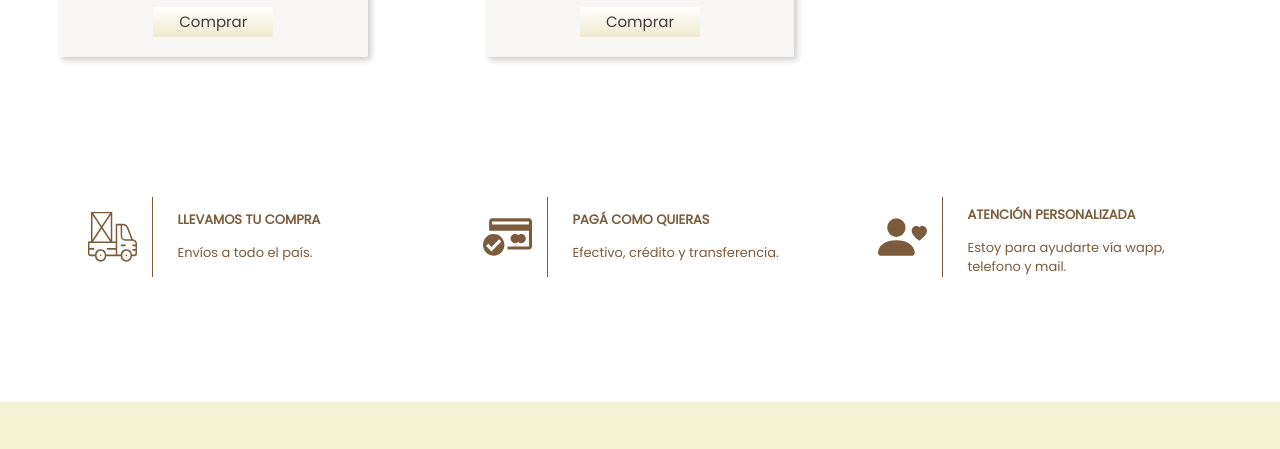
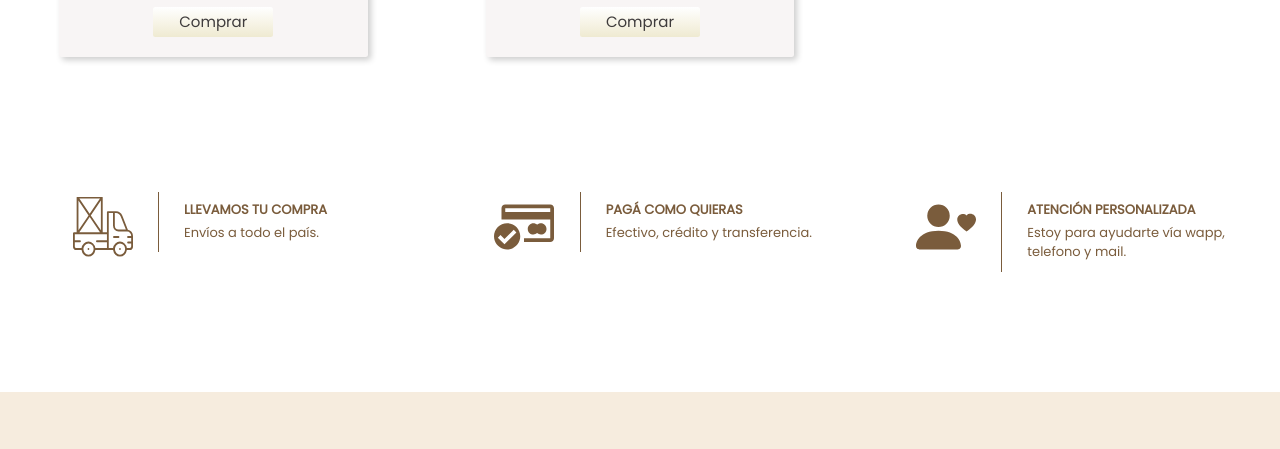
Before and after one commit to GiSonez/PROYECTO.RE_SONEZ, a website: page pages/tienda.html in a window 1280 px wide. Shown: the part 1785-2234 px from the top of the page. Drawn offline with nearby package versions, Linux system fonts and the light colour scheme.

Commit message:
cambios en estilos

```diff
--- a/pages/tienda.html
+++ b/pages/tienda.html
@@ -170,15 +170,15 @@
 
 <!-- Inicio aside-->
 	<aside class="container-fluid aside_tienda">
-		<div class="row">
+		<div class="row w-100 mx-auto">
 
-			<div class="card d-block mx-auto col-10 col-md-4 aside_tienda__card">
-				<div class="row w-100 mx-auto ">
-				   <div class="col-3">
+			<div class="card d-block mx-auto col-12 col-sm-7 col-md-4 aside_tienda__card">
+				<div class="row w-100 mx-auto">
+				   <div class="col-4">
 				     <img src="../img/tienda/truck.svg" alt="Ícono del camión de envíos">
 					</div>
-				 	<div class="col-9">
-				      <div class="card-body pt-4">
+				 	<div class="col-8">
+				      <div class="card-body aside_tienda__text">
 				        <h2 class="card-title">LLEVAMOS TU COMPRA</h2>
 				        <p class="card-text">Envíos a todo el país.</p>
 				      </div>
@@ -186,13 +186,13 @@
 				</div>
 			</div>
 
-			<div class="card d-block mx-auto col-10 col-md-4 aside_tienda__card">
+			<div class="card d-block mx-auto col-12 col-sm-7 col-md-4 aside_tienda__card">
 				<div class="row w-100 mx-auto">
-				   <div class="col-3">
+				   <div class="col-4">
 				     <img src="../img/tienda/credit.svg" alt="Ícono de las formas de pago">
 					</div>
-				 	<div class="col-9">
-				      <div class="card-body pt-4">
+				 	<div class="col-8">
+				      <div class="card-body aside_tienda__text">
 				        <h2 class="card-title">PAGÁ COMO QUIERAS</h2>
 				        <p class="card-text">Efectivo, crédito y transferencia.</p>
 				      </div>
@@ -200,13 +200,13 @@
 				</div>
 			</div>
 
-			<div class="card d-block mx-auto col-10 col-md-4 aside_tienda__card">
+			<div class="card d-block mx-auto col-12 col-sm-7 col-md-4 aside_tienda__card">
 				<div class="row w-100 mx-auto">
-				   <div class="col-3">
+				   <div class="col-4">
 				     <img src="../img/tienda/person.svg" alt="Ícono de atención personalizada">
 					</div>
-				 	<div class="col-9">
-				      <div class="card-body pt-3">
+				 	<div class="col-8">
+				      <div class="card-body aside_tienda__text">
 				        <h2 class="card-title">ATENCIÓN PERSONALIZADA</h2>
 				        <p class="card-text">Estoy para ayudarte vía wapp, telefono y mail.</p>
 				      </div>
--- a/scss/_404.scss
+++ b/scss/_404.scss
@@ -1,12 +1,12 @@
 
 .error{
 	border: none;
-	padding: 30px 20px;
+	padding: 10px;
 	@include medias(Xs){
-		padding: 40px;
+		padding: 15px;
 	}
 	@include medias(Sm){
-		padding: 20px 120px;
+		padding: 20px;
 	}
 	@include medias(Md){
 		padding: 10px;
@@ -15,32 +15,32 @@
 		padding: 15px;
 	}
 	@include medias(Xl){
-		padding: 0;
+		padding: 10px;
 	}
 
 	.error__text{
-		padding: 10px 20px;
+		padding: 5px 40px 0 40px;
 		text-align: $textCenter;
 		font-size: $textLg;
 		@include medias(Xs){
 			font-size: $textMd;
 		}
 		@include medias(Sm){
-			padding-left: 15px;
+			font-size: $textLg;
+			padding: 10px 0 0 0;
 		}
 		@include medias(Md){
-			padding: 0 100px 0 10px;
+			padding: 0 110px 0 0;
 			text-align: $textLeft;
 			font-size: $textXl;
 			line-height: 3rem;
 		}
 		@include medias(Lg){
-			padding: 0 100px 0 15px;
+			padding: 0 120px 0 10px;
 			font-size: 2rem;
 			line-height: 3.5rem;
 		}
 		@include medias(Xl){
-			padding: 0 80px 0 20px;
 			font-size: 2.5rem;
 			line-height: 5rem;
 		}
--- a/scss/_footer.scss
+++ b/scss/_footer.scss
@@ -1,6 +1,6 @@
 
 footer{
-	background-color: map-get($map:$paleta,$key:"catorce");
+	background-color: map-get($map:$paleta,$key:"cinco");
 	height: auto;
 	padding: 40px 0 0 30px;
 	@include medias(Md){
--- a/scss/_index.scss
+++ b/scss/_index.scss
@@ -227,7 +227,7 @@
 	}
 
 	.link{
-		background: linear-gradient(to top, $colorGris, white);
+		background: linear-gradient(to top, $gris, white);
 		border: none;
 		border-radius: 3px;
 		text-align: $textCenter;
--- a/scss/_tienda.scss
+++ b/scss/_tienda.scss
@@ -92,83 +92,100 @@
 
 
 .aside_tienda{
-	margin: 30px 0;
-	padding:10px 0;
+	margin: 50px 0;
 	@include medias(Xs){
-
+		margin: 55px 0;
 	}
 	@include medias(Sm){
-
+		margin: 60px 0;
 	}
 	@include medias(Md){
-		margin: 40px 0;
-		padding:15px;
+		margin: 65px 0;
 	}
 	@include medias(Lg){
-		margin: 60px 0;
-		padding: 0 30px;
+		margin: 70px 0;
 	}
 	@include medias(Xl){
 		margin: 100px 0;
-		padding: 0 60px 0 50px;
 	}
 
 	.aside_tienda__card{
-		margin: 10px 0;
+		margin: 20px 0;
 		border: none;
-
 		img{
+			width: 50px;
+			height: 50px;
+			margin: 5px 5px 0 30px;
+			@include medias(Xs){
 				width: 60px;
 				height: 60px;
-			border-right:solid 1px map-get($map:$paleta,$key:"cero");
-			margin: 10px;
-			padding: 10px;
+				padding: 2px;
+				margin: 0 0 0 50px;
+			}
+			@include medias(Sm){
+				margin: 5px 0 0 30px;
+			}
 			@include medias(Md){
-				width: 70px;
-				height: 70px;
-				margin: 15px;
-				padding: 15px;
+				width: 55px;
+				height: 55px;
+				margin: 5px 0 0 15px;
+				padding: 0;
 			}
 			@include medias(Lg){
-				width: 80px;
-				height: 80px;
-				margin: 15px;
-				padding: 15px;
+				margin: 5px 0 0 30px;
+			}
+			@include medias(Xl){
+				width: 60px;
+				height: 60px;
+				margin-left: 50px;
 			}
 		}
 
+		.aside_tienda__text{
+			border-left: solid 1px map-get($map:$paleta,$key:"cero");
 			h2{
 				color: map-get($map:$paleta,$key:"cero");
 				font-size: $textSm;
 				font-weight: 600;
 				padding-left: 5px;
+				@include medias(Xs){
+					padding-left: 10px;
+				}
+				@include medias(Sm){
+					padding-left: 15px;
+				}
 				@include medias(Md){
-				padding-left: 30px;
+					padding-left: 10px;
 				}
 				@include medias(Lg){
-				padding-left: 25px;
-				margin-top: 15px;
+					padding-left: 15px;
 				}
 				@include medias(Xl){
 					padding-left: 15px;
-				margin-top: 15px;
 				}
 			}
 			p{
 				color: map-get($map:$paleta,$key:"cero");
 				font-size: 1rem;
 				padding-left: 5px;
+				@include medias(Xs){
+					padding-left: 10px;
+				}
+				@include medias(Sm){
+					padding-left: 15px;
+				}
 				@include medias(Md){
-				padding-left: 30px;
+					padding-left: 10px;
 				}
 				@include medias(Lg){
-				padding-left: 25px;
-				font-size: $textSm;
+					padding-left: 15px;
+
 				}
 				@include medias(Xl){
 					padding-left: 15px;
-				margin-top: 15px;
+					font-size: $textSm;
 				}
 			}
 		}
 	}
+}
--- a/scss/_vars.scss
+++ b/scss/_vars.scss
@@ -27,7 +27,7 @@ $textCenter:center;
 $textJust:justify;
 
 //colors
-$colorGris:#EFEAD1;
+$gris:#EFEAD1;
 $black:#3F3C3C;
 $blanco: #F8F5F5;
 
@@ -36,7 +36,7 @@ $blanco: #F8F5F5;
 //extends
 
 .btn_base{
-	background: linear-gradient(to top, $colorGris, white);
+	background: linear-gradient(to top, $gris, white);
 	width: 80px;
 	height: 25px;
 	margin-right: 10px;
@@ -120,7 +120,7 @@ $paleta:(
 	"dos": #d9b592,
 	"tres": #766049,
 	"cuatro": #BBA786,
-	"cinco": #E2CEB3,
+	"cinco": #F6ECDE,
 	"seis": #BDB9AE,
 	"siete": #E3E3E3,
 	"ocho": #7C875F,
```
Also changed, not shown: pages/el_taller.html (+2 -2 lines), css/style.css, 1 other file. Lines whose indentation alone changed are shown as unchanged.
